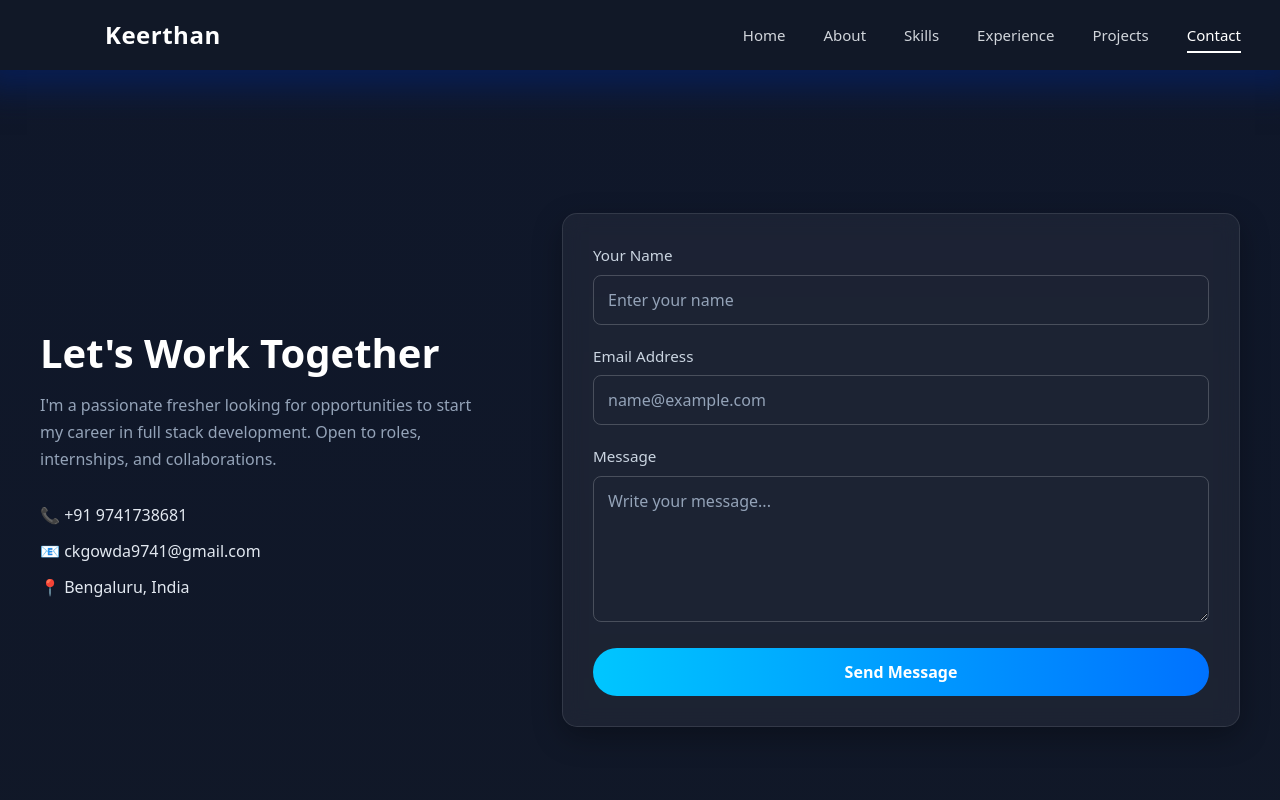
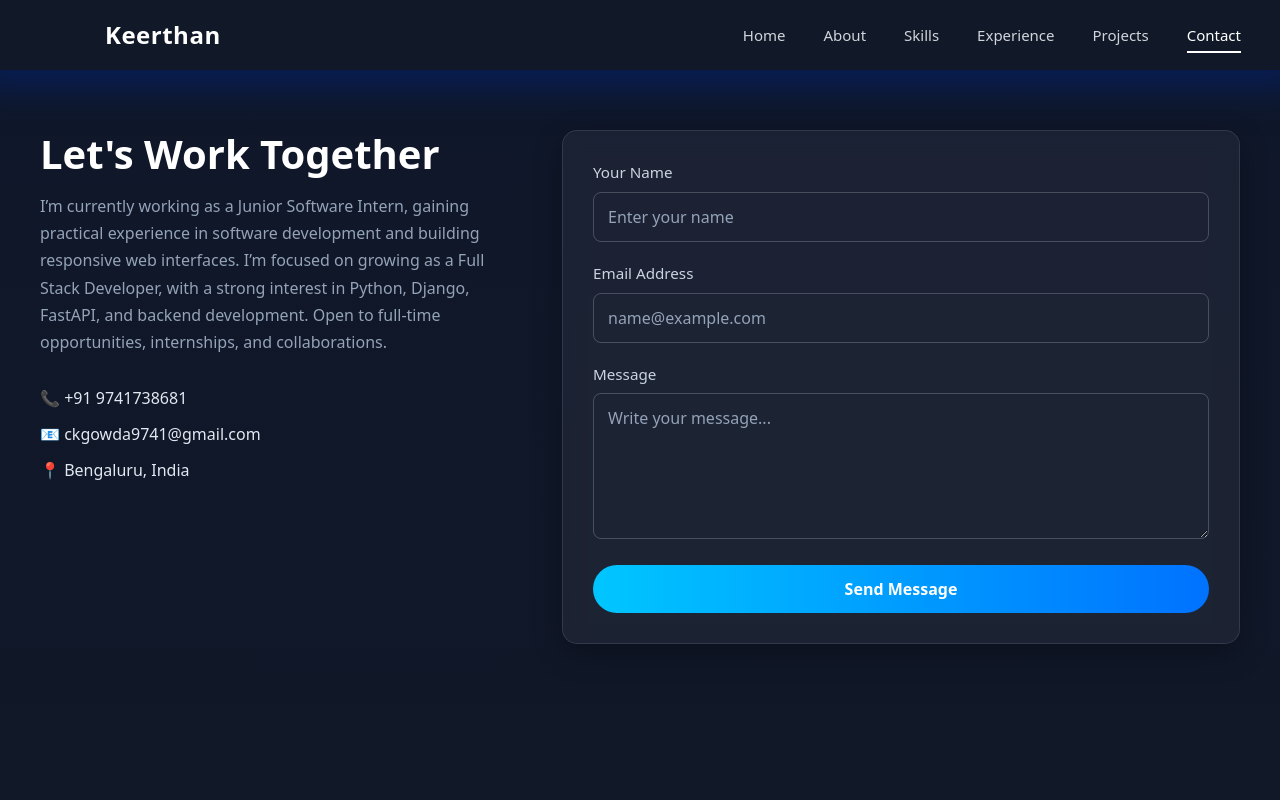
Before and after one commit to keerthan-gowda-c/Portfolio, a React (Vite) app in the folder frontend/: page /Contact in a window 1280 px wide. Shown: the top 800 px of the page. Built offline with nearby package versions, Linux system fonts and the light colour scheme.

Commit message:
Styling Updated

```diff
--- a/frontend/src/pages/About/About.css
+++ b/frontend/src/pages/About/About.css
@@ -4,11 +4,7 @@
 
     background: transparent;
     color: #fff;
-
-    padding: 80px 20px;
-
-    display: flex;
-    align-items: center;
+    padding: 30px 20px;
 }
 
 
--- a/frontend/src/pages/About/About.jsx
+++ b/frontend/src/pages/About/About.jsx
@@ -16,22 +16,24 @@ export default function About() {
 
                         <p className="about-text">
                             My name is <b>Keerthan Gowda C</b>, and I hold a Bachelor’s degree in Computer Applications (BCA).
-                            I’m passionate about technology, problem-solving, and building practical digital solutions.
+                            I’m passionate about software development, problem-solving, and building practical digital solutions.
                         </p>
 
                         <p className="about-text">
-                            I completed a <b>Python Full Stack Development</b> course, gaining hands-on experience in
-                            front-end, back-end, and databases.
+                            I have completed a <b>Python Full Stack Development</b> course and gained hands-on experience
+                            working with Python, Django, FastAPI, JavaScript, React.js, and databases.
                         </p>
 
                         <h4 className="role">
-                            Python Full Stack Developer
+                            Junior Software Intern
                         </h4>
 
                         <p className="about-subtext">
-                            Skilled in Python, Django/FastAPI, JavaScript, HTML, CSS, MySQL, and PostgreSQL —
-                            building scalable and user-friendly applications.
+                            Currently working as a Junior Software Intern, contributing to responsive web interfaces
+                            using React.js, JavaScript, HTML, and CSS. I’m particularly interested in backend development
+                            and building full-stack applications using Python, Django, FastAPI, and PostgreSQL.
                         </p>
+
 
                         <a
                             href="/Resume/Python_full_stack.pdf"
--- a/frontend/src/pages/ContactPage/ContactPage.css
+++ b/frontend/src/pages/ContactPage/ContactPage.css
@@ -6,10 +6,10 @@
     width: 100%;
     min-height: 100vh;
 
-    padding: 80px 20px;
+    padding: 60px 20px;
 
-    display: flex;
-    align-items: center;
+    /* display: flex;
+    align-items: center; */
 
     color: #fff;
 }
@@ -33,11 +33,7 @@
 
 .contact-content {
     display: grid;
-
     grid-template-columns: 0.8fr 1.2fr;
-
-    align-items: center;
-
     gap: 70px;
 }
 
--- a/frontend/src/pages/ContactPage/ContactPage.jsx
+++ b/frontend/src/pages/ContactPage/ContactPage.jsx
@@ -61,9 +61,10 @@ export default function ContactPage() {
             </h2>
 
             <p className="contact-subtitle">
-              I'm a passionate fresher looking for opportunities to start my
-              career in full stack development. Open to roles, internships, and
-              collaborations.
+              I’m currently working as a Junior Software Intern, gaining practical experience in
+              software development and building responsive web interfaces. I’m focused on growing
+              as a Full Stack Developer, with a strong interest in Python, Django, FastAPI, and
+              backend development. Open to full-time opportunities, internships, and collaborations.
             </p>
 
             <div className="contact-info">
--- a/frontend/src/pages/Home/Homepage.jsx
+++ b/frontend/src/pages/Home/Homepage.jsx
@@ -24,13 +24,13 @@ function HomePage() {
           </h1>
 
           <p className="hero-subtitle">
-            Full-Stack Developer | Backend-Focused
+            Full-Stack Developer
           </p>
 
           <div className="hero-buttons">
-            {/* <NavLink to="/Projects" className="project-btn">
+            <NavLink to="/Projects" className="project-btn">
               View Projects
-            </NavLink> */}
+            </NavLink>
 
             <NavLink to="/Contact" className="contact-btn">
               Contact Me
--- a/frontend/src/pages/Skills/SkillPage.css
+++ b/frontend/src/pages/Skills/SkillPage.css
@@ -8,7 +8,7 @@
 
     background: transparent;
 
-    padding: 80px 20px;
+    padding: 30px 20px;
 
     color: #fff;
 }
@@ -21,7 +21,6 @@
 .skills-container {
     width: 100%;
     max-width: 1200px;
-
     margin: 0 auto;
 }
 
```
